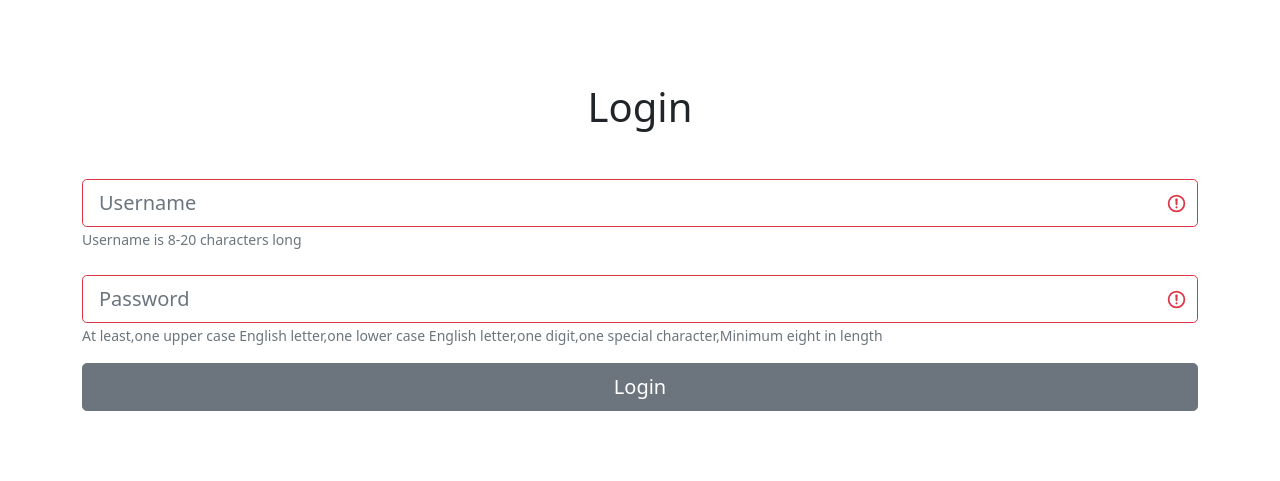
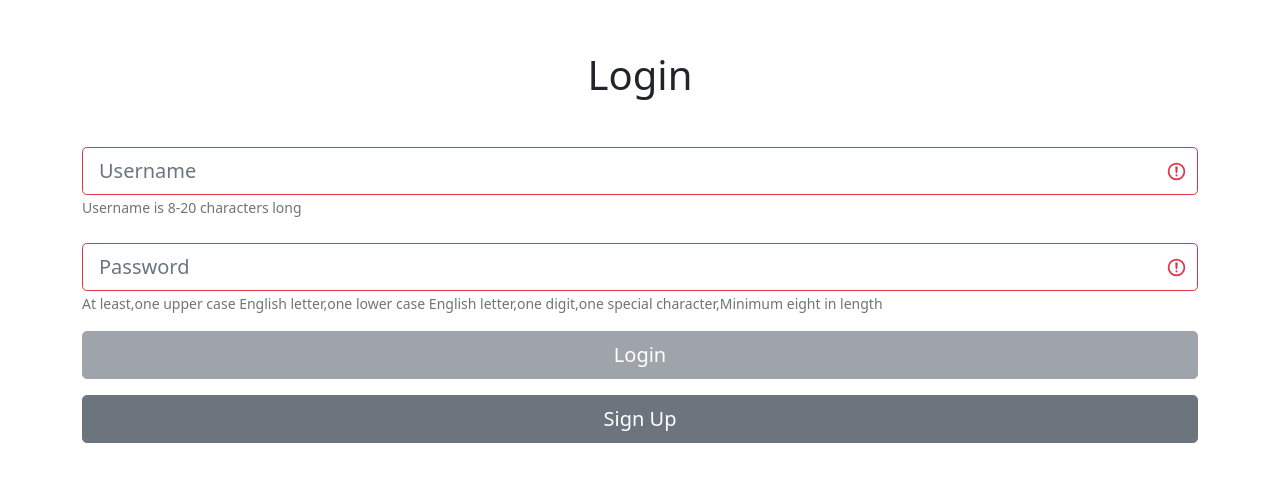
Before and after one commit to offism/chat.mircms.uz.react, a React (Create React App) app: page / in a window 1280 px wide. Shown: the part 153-634 px from the top of the page. Built offline with nearby package versions, Linux system fonts and the light colour scheme.

Commit message:
add front to back end and in process check sign up

```diff
--- a/src/components/Login/Login.jsx
+++ b/src/components/Login/Login.jsx
@@ -2,7 +2,7 @@ import React , {useEffect , useState} from 'react'
 import {useAuth} from '../../contexts/AuthContext.jsx'
 import Chat from '../Chat/Chat.jsx'
 import {Form , FormGroup , Label , Input , Button , FormText} from 'reactstrap'
-
+import Data from '../../services/data.js'
 export default function Login(){
 
 	const [token , setToken] = useAuth()
@@ -10,6 +10,7 @@ export default function Login(){
     const [validPassword , setValidPassword] = useState(true)
     const [username , setUsername] = useState("")
     const [password , setPassword] = useState("")
+    const [page , setPage] = useState("login")
 
     useEffect(()=>{
     	if(username.length != 0 && username.match(/^(?=.{8,20}$)(?![_.])(?!.*[_.]{2})[a-zA-Z0-9._]+(?<![_.])$/)){
@@ -31,11 +32,21 @@ export default function Login(){
 		return <Chat />
 	}
 
+    async function handleSubmit(e){
+     e.preventDefault()
+     if(page == "sign_up"){
+     	let res = await Data.SignUpFetch(username , password)
+        console.log(res)
+     }
+    }
+
 	return(
 	    <section className="vh-100 d-flex align-items-center flex-column justify-content-center">
 	    <div className="container">
-		 <h1 className="text-center">Login</h1>
-		 <Form className="mt-4 w-100">
+		 <h1 className="text-center">
+		    { page == "login" ? "Login" : "Sign Up"}
+		 </h1>
+		 <Form onSubmit={ e=> handleSubmit(e)} className="mt-4 w-100">
 		  <FormGroup>
 		    <Label for="username"></Label>
 		    <Input bsSize="lg" type="username" name="username" id="username" autoComplete="off" placeholder="Username" onChange={ e =>setUsername(e.target.value) } onKeyUp={ e =>setUsername(e.target.value) } invalid={!validUsername} />
@@ -50,7 +61,21 @@ export default function Login(){
             At least,one upper case English letter,one lower case English letter,one digit,one special character,Minimum eight in length
           </FormText>}
 		  </FormGroup>
-		  <Button className="mt-3 w-100" size="lg">Login</Button>
+		  <Button
+		   className="mt-3 w-100"
+		    size="lg"
+		    disabled={!(validPassword && validUsername)}
+		    >
+		    { page == "login" ? "Login" : "Sign Up"}
+		   </Button>
+		    <Button
+		   className="mt-3 w-100"
+		    size="lg"
+		    type="button"
+		    onClick= { (e) => setPage(page == "login" ? 'sign_up' : "login") }
+		    >
+		    { page != "login" ? "Login" : "Sign Up"}
+		    </Button>
 		 </Form>
 		 </div>
 		</section>
--- /dev/null
+++ b/src/services/data.js
@@ -0,0 +1,15 @@
+export default class Data{
+	static async SignUpFetch(username , password){
+		let res = await fetch('http://192.168.0.102:8080/users/sign_up', {
+			method: "POST",
+			headers:{
+				"Content-Type":"application/json",
+			},
+			body:JSON.stringify({
+				username , password
+			})
+		})
+		res = await res.json()
+		return res
+	}
+}
```
